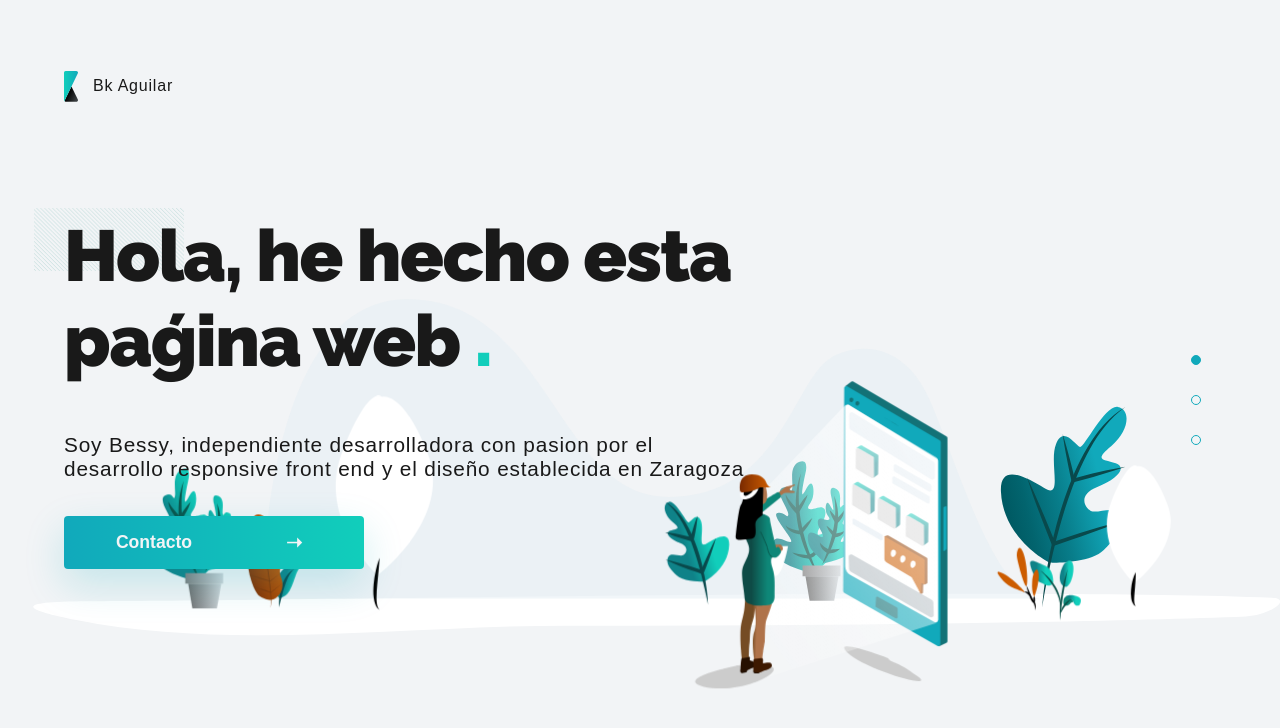
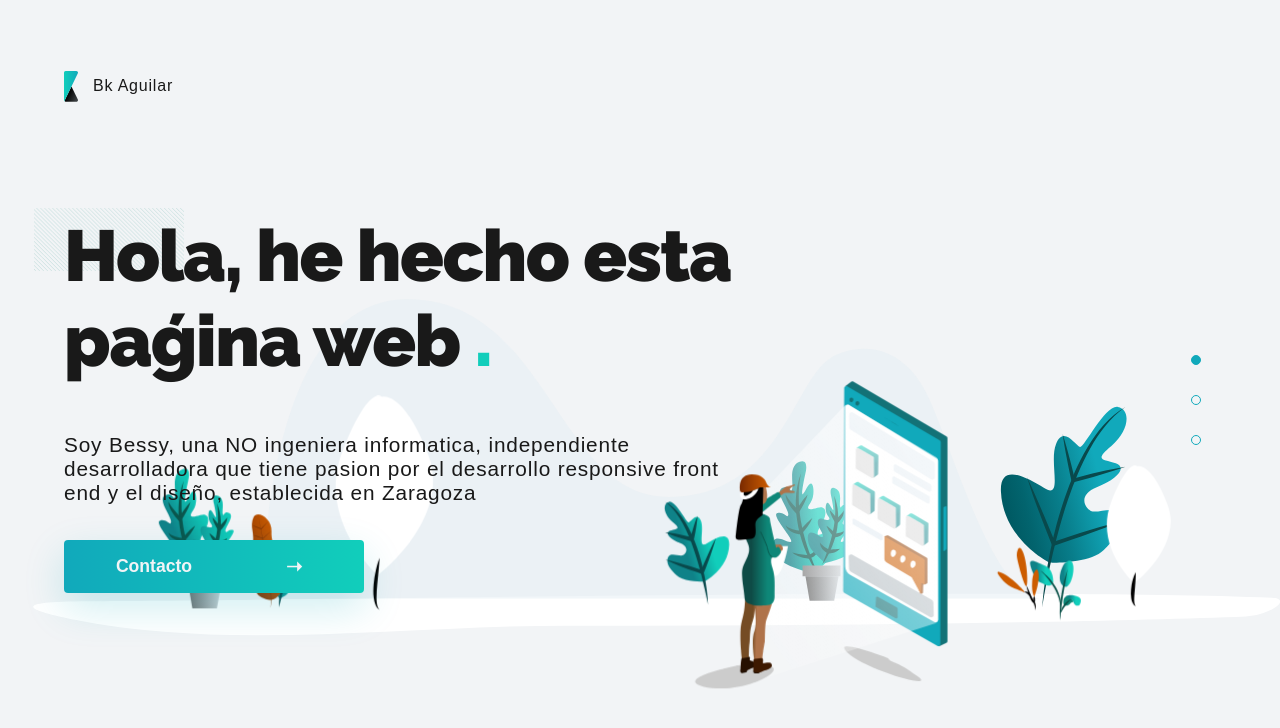
Before and after one commit to bkaguilar/my-web, a React (Create React App) app: page / in a window 1280 px wide. Shown: the top 728 px of the page. Built offline with nearby package versions, Linux system fonts and the light colour scheme; a web font is replaced by a local one.

Commit message:
minor fixes on the text

```diff
--- a/src/constant.js
+++ b/src/constant.js
@@ -70,7 +70,7 @@ export const PAGES = [
     image: <Portada />,
     title: "Hola, he hecho esta paǵina web",
     content: [
-      "Soy Bessy, independiente desarrolladora con pasion por el desarrollo responsive front end y el diseño establecida en Zaragoza"
+      "Soy Bessy, una NO ingeniera informatica, independiente desarrolladora que tiene pasion por el desarrollo responsive front end y el diseño, establecida en Zaragoza"
     ]
   },
   {
@@ -79,7 +79,7 @@ export const PAGES = [
     image: <Bike />,
     title: "Hello",
     content: [
-      "Soy desarrolladora front-end desde el 2019, con sede en Zaragoza, España. Mi formación académica es de Técnico en Computación, pero soy fundamentalmente autodidacta.",
+      "Comence con el desarrollo front-end desde hace poco (2019). Mi formación académica es de Técnico en Computación, pero soy fundamentalmente autodidacta.",
       "Desde hace un par de años me empezo a interesar el diseño de web y he estado en continuo aprendizaje desde entonces, ahora mismo me estoy especializando en el desarrollo front end.",
       "Actualmente estoy en busca de nuevos retos despues de tomarme unos meses para seguir preparandome y aprendiendo nuevas tecnologias del sector.",
       "Disfruto creando experiencias que son tanto atractivas como funcionales."
```
